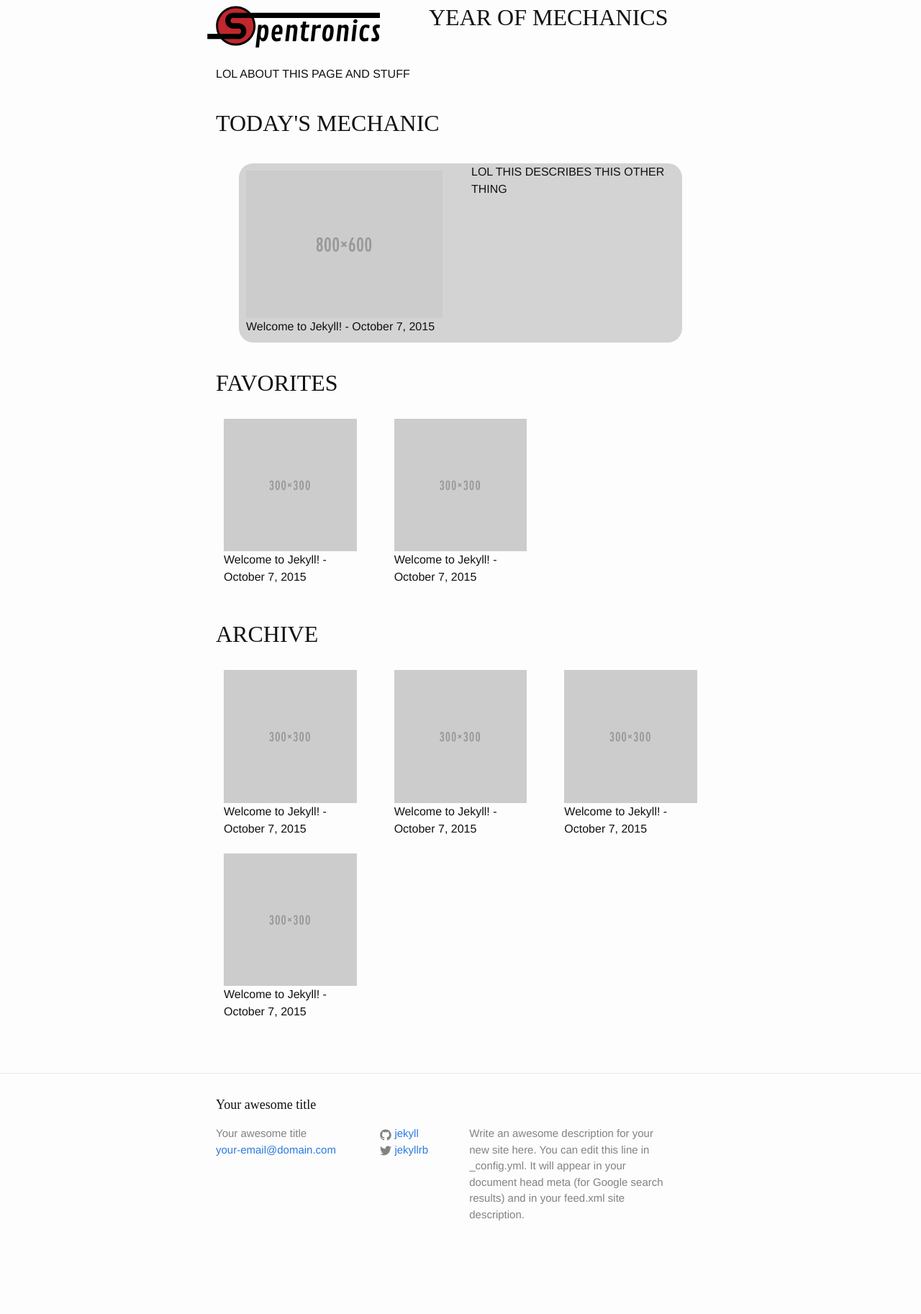
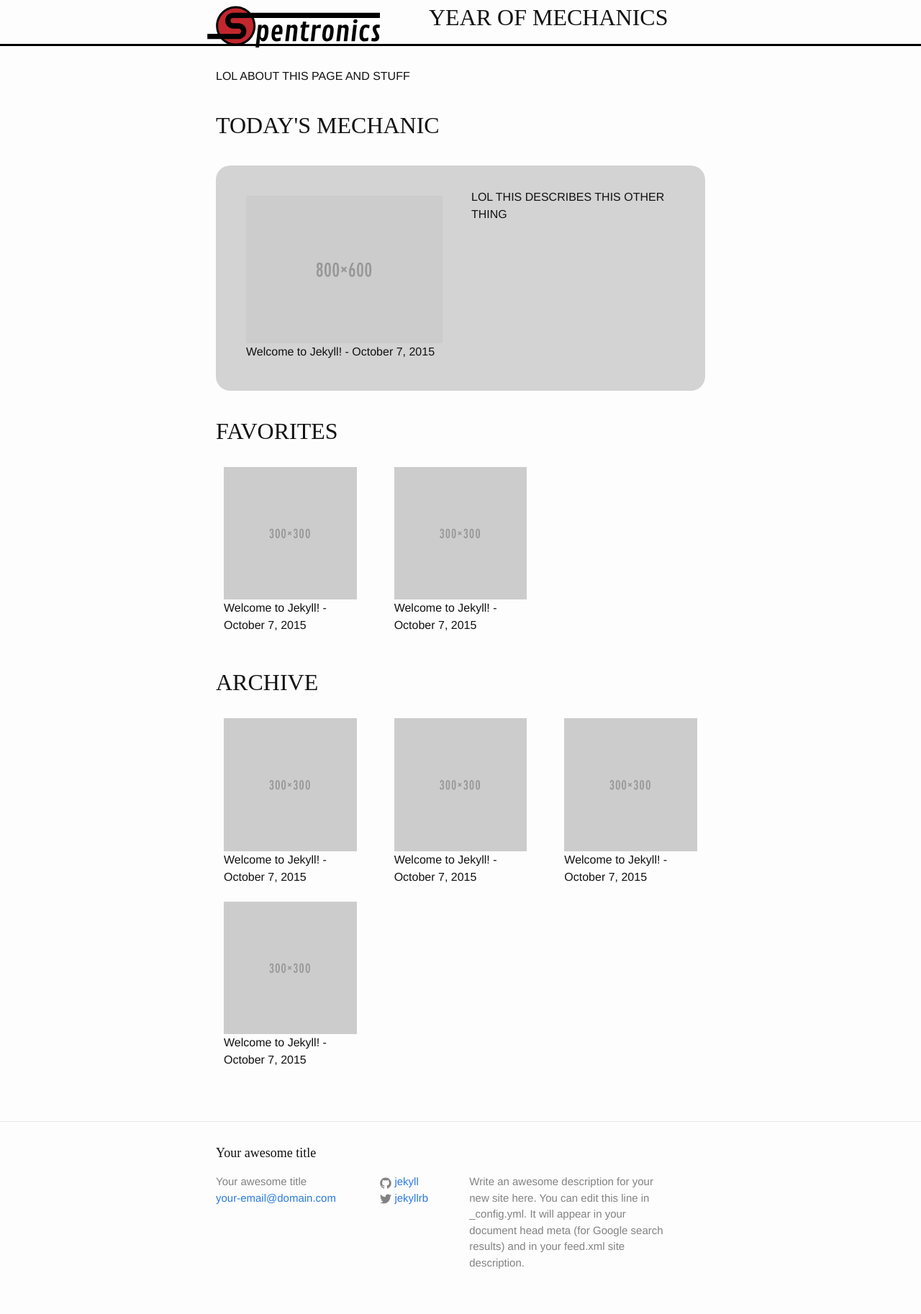
Before and after one commit to spencerflem/rifflist, a Jekyll site: the page built from index.html, in a window 1280 px wide. Shown: the whole page at 72% size. Built offline with Jekyll 4.4.1, drawn with Linux system fonts in a browser that asks for light colours; some web fonts are replaced; before the commit the page ends 1759 px from its top, so only the background shows below that.

Commit message:
some styles

```diff
--- a/_sass/_base.scss
+++ b/_sass/_base.scss
@@ -217,6 +217,7 @@ pre {
 }
 .wrap {
   position: relative;
+  border-bottom: 0.2em solid black;
 }
 .site-title {
   position: relative;
@@ -237,7 +238,8 @@ pre {
 }
 .current {
     background-color: lightgray;
-    margin: 2em;
+    margin: 2em 0;
+    padding: 2em;
     border-radius: 20px;
 }
 .current .preview-panel {
```
